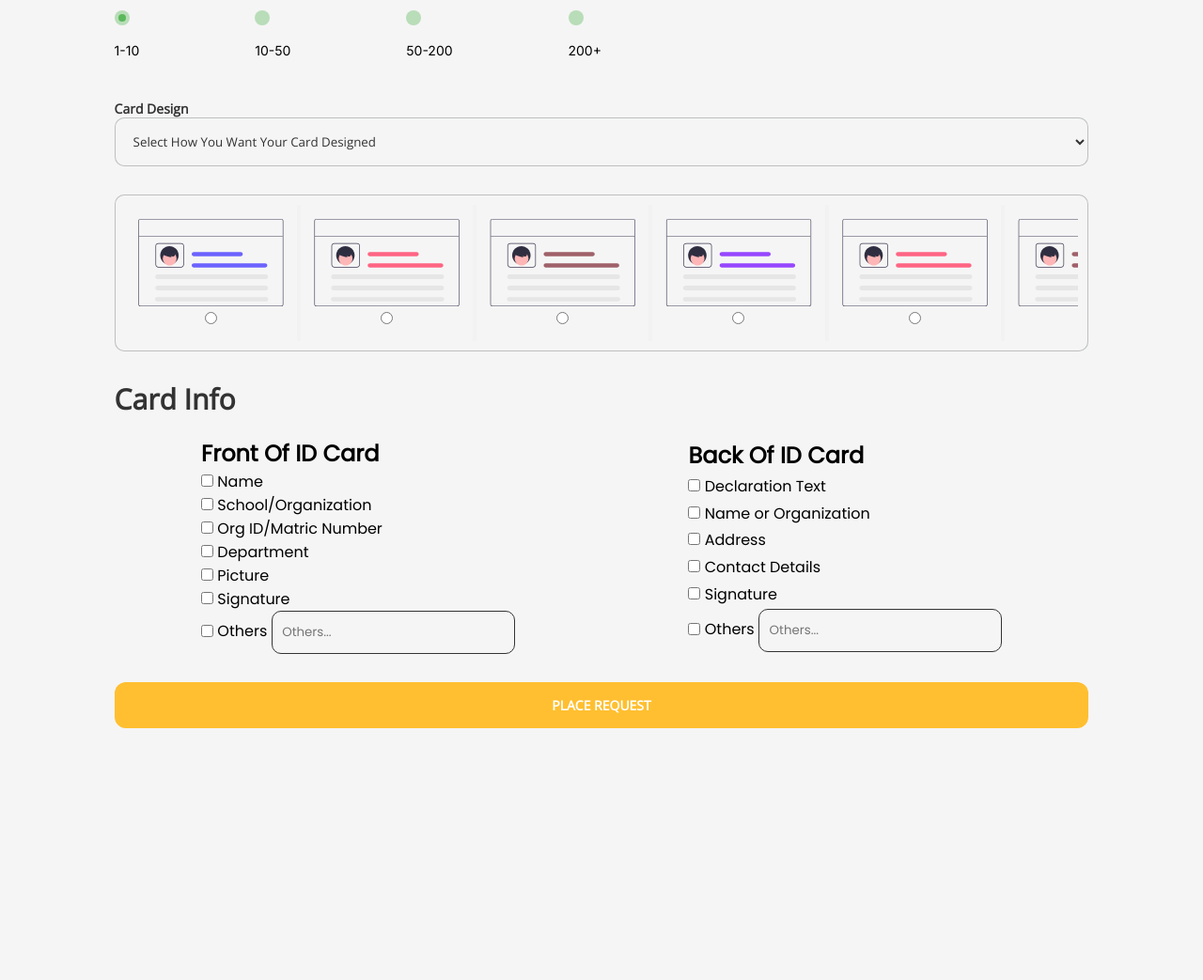
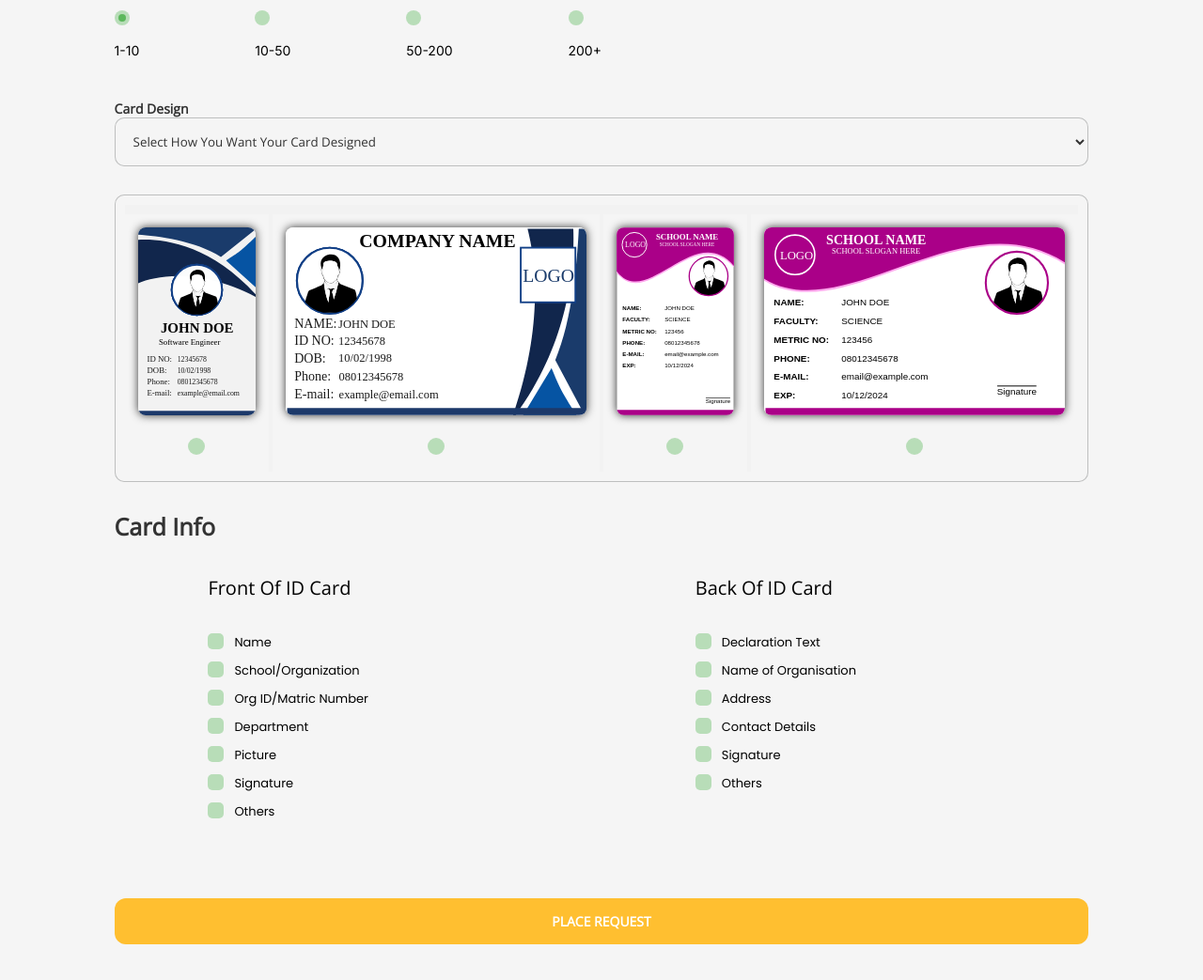
Before and after one commit to Tisha-I/Intrust, a PHP site: page /idcardform.html in a window 1280 px wide. Shown: the part 614-1657 px from the top of the page at 94% size. Before the commit the page ends 1389 px from the top, so only its background shows below. Run offline with PHP 8.4, Linux system fonts and the light colour scheme; some libraries are stand-ins or nearby versions.

Commit message:
Tisha's commit

```diff
--- a/frontend/FAQs.html
+++ b/frontend/FAQs.html
@@ -4,8 +4,9 @@
     <meta charset="UTF-8">
     <meta http-equiv="X-UA-Compatible" content="IE=edge">
     <meta name="viewport" content="width=device-width, initial-scale=1.0">
-    <title>Document</title>
+    <title>INtrust</title>
     <link rel="stylesheet" href="FAQs.css">
+    <link rel = "icon" href ="images/titlelogo.JPG" type = "image/x-icon">
     <script src="https://kit.fontawesome.com/0457335a94.js" crossorigin="anonymous"></script>
     <link href='https://fonts.googleapis.com/css?family=Raleway' rel='stylesheet'>
     <link href='https://fonts.googleapis.com/css?family=Poppins' rel='stylesheet'>
@@ -37,7 +38,7 @@
                         <a href="">About Intrust</a>
                     </div>
                     <div class="idcardNav__Link">
-                        <a href="">Contact Us</a>
+                        <a href="./index.html#CUS">Contact Us</a>
                     </div>
                     <div class="idcardNav__Link">
                         <a href="">Login</a>
--- a/frontend/idcardform.css
+++ b/frontend/idcardform.css
@@ -187,6 +187,16 @@
     padding: 15px;
     border-radius: 10px;
 }
+.carditem {
+    justify-content: space-between;
+    display: flex;
+    flex-direction: row;
+}
+.carditem2 {
+    justify-content: space-between;
+    display: flex;
+    flex-direction: row;
+}
 .QOCsInput {
     display: flex;
     flex-direction: column;
@@ -251,6 +261,7 @@
     overflow: auto;
     white-space: nowrap;
     overflow-y: hidden;
+    padding-top: 10px;
   }
   .scrollmenudiv {
     border: 1px solid rgba(27, 28, 30, 0.25);
@@ -268,11 +279,19 @@
     text-decoration: none;
     border: none;
   }
-
+  .scrollmenuInput {
+    padding-top: 20px;
+  }
+  .scrollmenuoption img {
+    box-shadow: 0px 0px 10px #333333;
+    border-radius: 8px;
+  }
+  .scrollmenuoption img:hover {
+    transition: all 0.3s ease;
+    transform: scale(1.2);
+  }
   .scrollmenuoption:hover {
     background-color: #F2F2F2;
-    transition: all 0.3s ease;
-    transform: scale(1.1);
   }
   .carddesignselct {
     padding-bottom: 30px;
@@ -298,7 +317,6 @@
 }
 .fileinput {
     padding: 15px 0px;
-    /* background-color: green; */
     width: 100%;
     cursor: pointer;
     border: 1px solid rgba(27, 28, 30, 0.25);
@@ -326,28 +344,29 @@
 }
 .formcheckbox h1 {
     font-family: 'Open Sans';
-    font-size: 30px;
+    font-size: 25px;
     color: #333333;
     margin-bottom: 0;
+    padding-bottom: 15px;
 }
 .checkboxitems h2 {
-    font-family: Poppins;
+    font-family: 'Open Sans';
+    font-size: 20px;
     margin-bottom: 0;
+    padding-bottom: 35px;
+    font-weight: normal;
 }
 .checkboxitems {
     display: flex;
     flex-direction: column;
-    justify-content: space-around;
     padding-top: 20px;
     font-family: Poppins;
-    font-size: 16px;
+    font-size: 13px;
 }
 .checkboxitemsii {
     display: flex;
     flex-direction: row;
 }
-/* .checkboxitemsii input {
-} */
 .checkboxitems1 {
     display: flex;
     flex-direction: row;
@@ -355,12 +374,83 @@
 }
 .checkboxothers input {
     padding: 12px 0px;
-    border-radius: 10px;
     border: none;
     border: 1px solid #333333;
     font-family: Poppins;
 }
-  @media only screen and (max-width: 768px) {
+.scrollmenuoption img {
+    height: 200px;
+}
+.scrollmenuInput input{
+    appearance: none;
+    -webkit-appearance: none;
+    border-radius: 50%;
+    border: 9px solid rgba(92, 184, 92, 0.4);
+}
+.scrollmenuInput input:checked{
+    appearance: none;
+    -webkit-appearance: none;
+    border-radius: 50%;
+    border: 4px solid #5CB85C;
+    outline: 5px solid rgba(92, 184, 92, 0.4);
+}
+.checkboxitemsi {
+    display: block;
+    position: relative;
+    padding-left: 15px;
+    cursor: pointer;
+    padding-bottom: 10px;
+}
+.checkboxitemsi input[type=checkbox] {
+    visibility: hidden;
+    align-self: center;
+}
+.checkboxothers{
+    padding: 5px 0px;
+    margin-top: 10px;
+    border-radius: 8px;
+    border: 1px solid #333333;
+    font-family: Poppins;
+}
+.newcarditema{
+    padding-left: 15px;
+}
+.geekmark {
+    position: absolute;
+    top: 0;
+    left: 0;
+    height: 17px;
+    width: 17px;
+    background-color: rgba(92, 184, 92, 0.4);
+    border-radius: 5px;
+  }
+.delete {
+    border: none;
+    color: #5CB85C;
+}
+.checkboxitemsi input:checked ~ .geekmark {
+    background-color: rgba(92, 184, 92, 0.4);
+}
+.geekmark:after {
+    content: "";
+    position: absolute;
+    display: none;
+}
+.checkboxitemsi input:checked ~ .geekmark:after {
+    display: block;
+}
+.checkboxitemsi .geekmark:after {
+    left: 5px;
+    bottom: 3px;
+    width: 3px;
+    height: 9px;
+    border: solid #5CB85C;
+    border-width: 0 3px 3px 0;
+    -webkit-transform: rotate(45deg);
+    -ms-transform: rotate(45deg);
+    transform: rotate(45deg);
+}
+@media only screen and (max-width: 768px) {
     .idcardNav__Linkitems {
         flex-direction: column;
     }
@@ -376,25 +466,14 @@
         text-decoration: none;
         float: right;
     }
-/*
-    .Navbar__Link-active a {
-        padding-left: 13%;
-    } */
-
     .idcardNav__Items {
         display: none;
         color: #F2F2F2;
     }
-/*
-    .Navbar__Items--right {
-        margin-left: 0;
-    } */
-
     .Navbar__ToggleShow {
         display: flex;
         align-self: flex-end;
     }
-
     .Navbar__Link-toggle {
         padding-top: 15px;
         align-self: flex-end;
@@ -407,4 +486,18 @@
         width: 30px;
         height: 30px;
     }
+    .quantityofcards {
+        width: 100%;
+    }
+    .QOCs {
+        text-align: center;
+        justify-content: space-between;
+        width: 100%;
+    }
   }
+@media only screen and (max-width: 608px) {
+    .checkboxitems1 {
+        display: flex;
+        flex-direction: column;
+    }
+  }
--- a/frontend/idcardform.html
+++ b/frontend/idcardform.html
@@ -4,8 +4,9 @@
     <meta charset="UTF-8">
     <meta http-equiv="X-UA-Compatible" content="IE=edge">
     <meta name="viewport" content="width=device-width, initial-scale=1.0">
-    <title>Document</title>
+    <title>INtrust</title>
     <link rel="stylesheet" href="idcardform.css">
+    <link rel = "icon" href ="images/titlelogo.JPG" type = "image/x-icon">
     <script src="https://kit.fontawesome.com/0457335a94.js" crossorigin="anonymous"></script>
     <link href='https://fonts.googleapis.com/css?family=Raleway' rel='stylesheet'>
     <link href='https://fonts.googleapis.com/css?family=Poppins' rel='stylesheet'>
@@ -27,7 +28,7 @@
                         <a href="./FAQs.html">FAQs</a>
                     </div>
                     <div class="idcardNav__Link">
-                        <a href="">Contact Us</a>
+                        <a href="./index.html#CUS">Contact Us</a>
                     </div>
             </nav>
             <div class="Navbar__Link Navbar__Link-toggle">
@@ -130,50 +131,49 @@
                                 <option value="2">Custom Design</option>
                             </select>
                         </div>
-
                     </div>
                     <div class="scrollmenudiv" id="image">
                         <div class="scrollmenu">
                             <div class="scrollmenuoption">
+                                <img src="images/template1.svg" alt="">
+                                <div class="scrollmenuInput">
+                                    <input type="radio" checked="checked" name="template" value="template1">
+                                </div>
+                            </div>
+                            <div class="scrollmenuoption">
                                 <img src="images/template2.svg" alt="">
                                 <div class="scrollmenuInput">
-                                    <input type="radio" checked="checked1" name="template" value="template1">
+                                    <input type="radio" checked="checked" name="template" value="template2">
                                 </div>
                             </div>
                             <div class="scrollmenuoption">
                                 <img src="images/template3.svg" alt="">
                                 <div class="scrollmenuInput">
-                                    <input type="radio" checked="checked1" name="template" value="template2">
+                                    <input type="radio" checked="checked" name="template" value="template3">
                                 </div>
                             </div>
                             <div class="scrollmenuoption">
                                 <img src="images/template4.svg" alt="">
                                 <div class="scrollmenuInput">
-                                    <input type="radio" checked="checked1" name="template" value="template3">
+                                    <input type="radio" checked="checked" name="template" value="template4">
+                                </div>
+                            </div>
+                            <div class="scrollmenuoption">
+                                <img src="images/template3.svg" alt="">
+                                <div class="scrollmenuInput">
+                                    <input type="radio" checked="checked" name="template" value="template5">
+                                </div>
+                            </div>
+                            <div class="scrollmenuoption">
+                                <img src="images/template4.svg" alt="">
+                                <div class="scrollmenuInput">
+                                    <input type="radio" checked="checked" name="template" value="template6">
                                 </div>
                             </div>
                             <div class="scrollmenuoption">
                                 <img src="images/template5.svg" alt="">
                                 <div class="scrollmenuInput">
-                                    <input type="radio" checked="checked1" name="template" value="template4">
-                                </div>
-                            </div>
-                            <div class="scrollmenuoption">
-                                <img src="images/template3.svg" alt="">
-                                <div class="scrollmenuInput">
-                                    <input type="radio" checked="checked1" name="template" value="template5">
-                                </div>
-                            </div>
-                            <div class="scrollmenuoption">
-                                <img src="images/template4.svg" alt="">
-                                <div class="scrollmenuInput">
-                                    <input type="radio" checked="checked1" name="template" value="template6">
-                                </div>
-                            </div>
-                            <div class="scrollmenuoption">
-                                <img src="images/template5.svg" alt="">
-                                <div class="scrollmenuInput">
-                                    <input type="radio" checked="checked1" name="template" value="template7">
+                                    <input type="radio" checked="checked" name="template" value="template7">
                                 </div>
                             </div>
                         </div>
@@ -185,74 +185,81 @@
                     </div>
                     <div class="formcheckbox">
                         <h1>Card Info</h1>
-                        <div class="checkboxitems1">
+                         <div class="checkboxitems1">
                             <div class="checkboxitems">
                                 <h2>Front Of ID Card</h2>
-                                <div class="checkboxitemsi">
-                                    <input type="checkbox" name="finfo[]" value="Name">
-                                    <label for="item">Name</label>
-                                </div>
-                                <div class="checkboxitemsi">
-                                    <input type="checkbox" name="finfo[]" value="School/Organization">
-                                    <label for="item">School/Organization</label>
-                                </div>
-                                <div class="checkboxitemsi">
-                                    <input type="checkbox" name="finfo[]" value="Org ID/Matric Number">
-                                    <label for="item">Org ID/Matric Number</label>
-                                </div>
-                                <div class="checkboxitemsi">
-                                    <input type="checkbox" name="finfo[]" value="Department">
-                                    <label for="item">Department</label>
-                                </div>
-                                <div class="checkboxitemsi">
-                                    <input type="checkbox" name="finfo[]" value="Picture">
-                                    <label for="item">Picture</label>
-                                </div>
-                                <div class="checkboxitemsi">
-                                    <input type="checkbox" name="finfo[]" value="Signature">
-                                    <label for="item">Signature</label>
-                                </div>
-                                <div class="checkboxitemsii">
-                                    <input type="checkbox">
-                                    <div class="checkboxothers">
-                                        <label for="item">&nbsp;Others</label>
-                                        <input type="text" placeholder="&nbsp;&nbsp; Others..." name="finfo[]" value="">
+                                <label class="checkboxitemsi">
+                                    <input type="checkbox">Name
+                                    <span class="geekmark"></span>
+                                </label>
+                                <label class="checkboxitemsi">
+                                    <input type="checkbox">School/Organization
+                                    <span class="geekmark"></span>
+                                </label>
+                                <label class="checkboxitemsi">
+                                    <input type="checkbox">Org ID/Matric Number
+                                    <span class="geekmark"></span>
+                                </label>
+                                <label class="checkboxitemsi">
+                                    <input type="checkbox">Department
+                                    <span class="geekmark"></span>
+                                </label>
+                                <label class="checkboxitemsi">
+                                    <input type="checkbox">Picture
+                                    <span class="geekmark"></span>
+                                </label>
+                                <label class="checkboxitemsi">
+                                    <input type="checkbox">Signature
+                                    <span class="geekmark"></span>
+                                </label>
+                                <div id="carditems"></div>
+                                <label class="checkboxitemsi">
+                                    <input type="checkbox" onClick="showTextArea()">Others
+                                    <span class="geekmark"></span>
+                                    <div class="otherscheck" id="textAreaDiv" style="visibility:hidden;">
+                                        <div id="newcarditem">
+                                            <input type="text" name="" class="checkboxothers">
+                                            <a class="newcarditema" id="push">Add</a>
+                                        </div>
                                     </div>
-                                </div>
+                                </label>
                             </div>
                             <div class="checkboxitems">
                                 <h2>Back Of ID Card</h2>
-                                <div class="checkboxitemsi">
-                                    <input type="checkbox" name="binfo[]" value="Declaration Text">
-                                    <label for="item">Declaration Text</label>
-                                </div>
-                                <div class="checkboxitemsi">
-                                    <input type="checkbox" name="binfo[]" value="Name or Organization">
-                                    <label for="item">Name or Organization</label>
-                                </div>
-                                <div class="checkboxitemsi">
-                                    <input type="checkbox" name="binfo[]" value="Address">
-                                    <label for="item">Address</label>
-                                </div>
-                                <div class="checkboxitemsi">
-                                    <input type="checkbox" name="binfo[]" value="Contact Details">
-                                    <label for="item">Contact Details</label>
-                                </div>
-                                <div class="checkboxitemsi">
-                                    <input type="checkbox" name="binfo[]" value="Signature">
-                                    <label for="item">Signature</label>
-                                </div>
-                                <div class="checkboxitemsii">
-                                    <input type="checkbox">
-                                    <div class="checkboxothers">
-                                        <label for="item">&nbsp;Others</label>
-                                        <input type="text" placeholder="&nbsp;&nbsp; Others..." >
+                                <label class="checkboxitemsi">
+                                    <input type="checkbox">Declaration Text
+                                    <span class="geekmark"></span>
+                                </label>
+                                <label class="checkboxitemsi">
+                                    <input type="checkbox">Name of Organisation
+                                    <span class="geekmark"></span>
+                                </label>
+                                <label class="checkboxitemsi">
+                                    <input type="checkbox">Address
+                                    <span class="geekmark"></span>
+                                </label>
+                                <label class="checkboxitemsi">
+                                    <input type="checkbox">Contact Details
+                                    <span class="geekmark"></span>
+                                </label>
+                                <label class="checkboxitemsi">
+                                    <input type="checkbox">Signature
+                                    <span class="geekmark"></span>
+                                </label>
+                                <div id="carditems2"></div>
+                                <label class="checkboxitemsi">
+                                    <input type="checkbox" onClick="showTextArea2()">Others
+                                    <span class="geekmark"></span>
+                                    <div class="otherscheck" id="textAreaDiv2" style="visibility:hidden;">
+                                        <div id="newcarditem2">
+                                            <input type="text" name="" class="checkboxothers" onfocus="this.value=''">
+                                            <a id="push2" class="newcarditema">Add</a>
+                                        </div>
                                     </div>
-                                </div>
+                                </label>
                             </div>
                         </div>
                     </div>
-
                 <div class="placerequestbtn">
                     <button name="submit">PLACE REQUEST</button>
                 </div>
@@ -276,6 +283,62 @@
                 leg.style.display = 'none';
             }
         })
+        function showTextArea() {
+            document.getElementById('textAreaDiv').style.visibility="visible";
+        }
+        function showTextArea2() {
+            document.getElementById('textAreaDiv2').style.visibility="visible";
+        }
+        document.querySelector('#push').onclick = function(){
+            {
+                document.querySelector('#carditems').innerHTML += `
+                    <div class="carditem">
+                        <label class="checkboxitemsi">
+                            <input type="checkbox">
+                            <span class="geekmark"></span>
+                            <span id="carditemname">
+                                ${document.querySelector('#newcarditem input').value}
+                            </span>
+                        </label>
+                        <button class="delete">
+                            <i class="fa-solid fa-trash"></i>
+                        </button>
+                    </div>
+                `;
+
+                var current_carditems = document.querySelectorAll(".delete");
+                for(var i=0; i<current_carditems.length; i++){
+                    current_carditems[i].onclick = function(){
+                        this.parentNode.remove();
+                    }
+                }
+            }
+        }
+        document.querySelector('#push2').onclick = function(){
+            {
+                document.querySelector('#carditems2').innerHTML += `
+                    <div class="carditem2">
+                        <label class="checkboxitemsi">
+                            <input type="checkbox">
+                            <span class="geekmark"></span>
+                            <span id="carditemname2">
+                                ${document.querySelector('#newcarditem2 input').value}
+                            </span>
+                        </label>
+                        <button class="delete">
+                            <i class="fa-solid fa-trash"></i>
+                        </button>
+                    </div>
+                `;
+
+                var current_carditems = document.querySelectorAll(".delete");
+                    for(var i=0; i<current_carditems.length; i++){
+                        current_carditems[i].onclick = function(){
+                            this.parentNode.remove();
+                        }
+                    }
+            }
+        }
     </script>
 </body>
 </html>
--- a/frontend/intrustslider.css
+++ b/frontend/intrustslider.css
@@ -115,6 +115,8 @@ header {
     max-width: 100%;
     position: relative;
     margin: auto;
+    animation-fill-mode: forwards;
+    height: 100vh;
 }
 
 .slider1 {
@@ -135,11 +137,11 @@ header {
 }
 .home1 h1 {
     font-family: Poppins;
-    font-weight: bold;
     font-size: 46px;
     color: #333333;
     margin-bottom: 0;
     padding-bottom: 0%;
+    font-weight: bold;
 }
 .home1 p {
     font-family: Open Sans;
```
Also changed, not shown: frontend/index.html (+4 -3 lines), frontend/intrustslider.html (+4 -3 lines), frontend/images/template1.svg, frontend/images/template2.svg, frontend/images/template3.svg, frontend/images/template4.svg, frontend/images/titlelogo.JPG (added).
